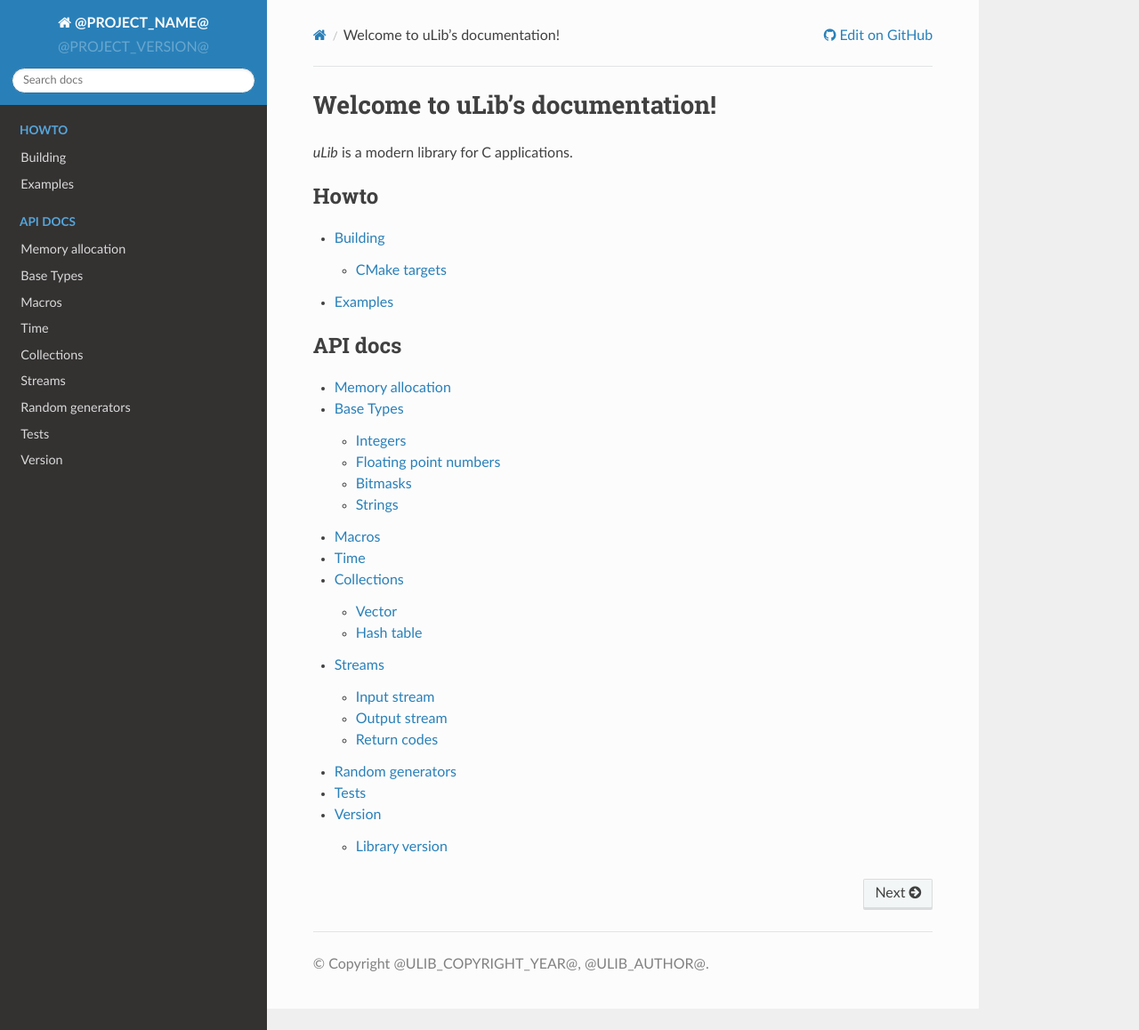
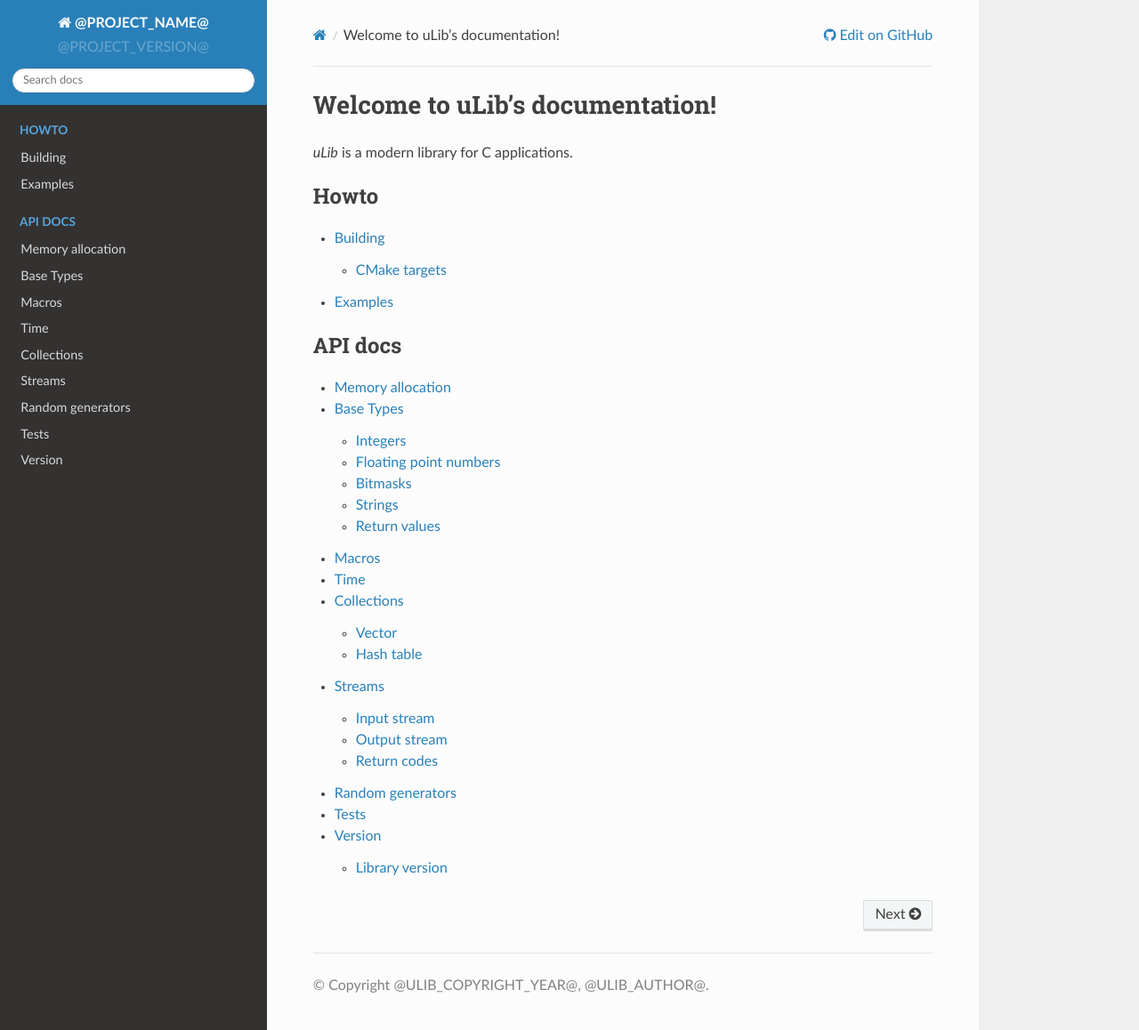
Before and after one commit to IvanoBilenchi/ulib, a Sphinx documentation site: the page built from docs/index.rst, in a window 1280 px wide and 1158 px high. Shown: the whole window at 89% size. Built offline with Sphinx 7.4.7 and the Read the Docs theme 2.0.0, drawn with Linux system fonts in a browser that asks for light colours.

```diff
--- a/docs/api/base.rst
+++ b/docs/api/base.rst
@@ -38,3 +38,8 @@ Strings
 
 .. doxygenstruct:: UString
 .. doxygenstruct:: UStrBuf
+
+Return values
+=============
+
+.. doxygenenum:: ulib_ret
```
Also changed, not shown: 2 other files.
